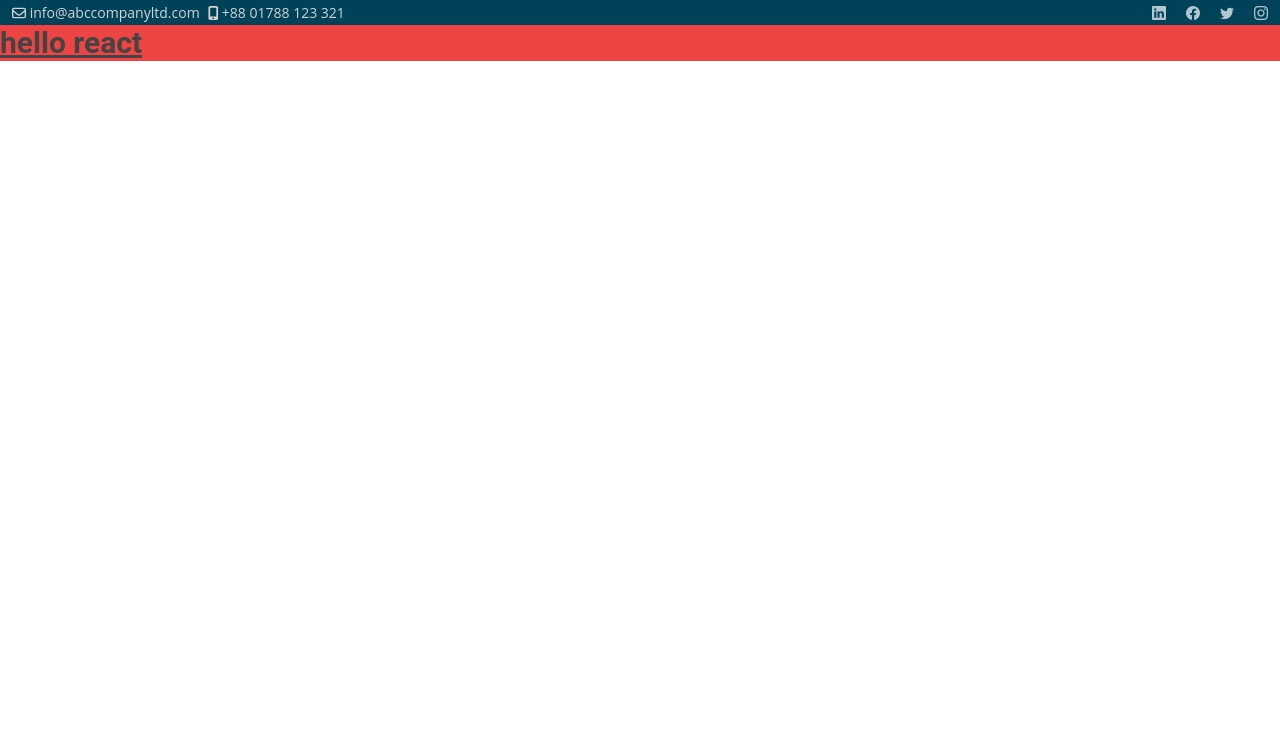
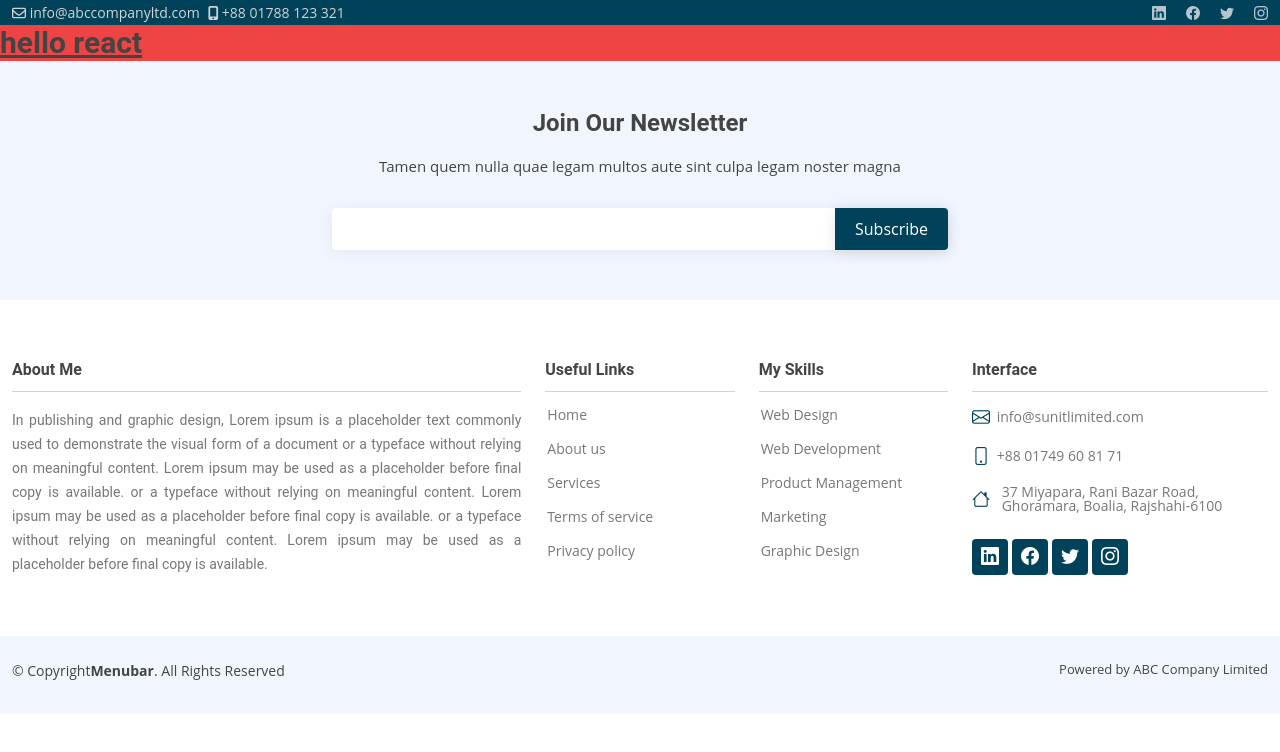
Before and after one commit to jakir-ruet/mjakaria, a React (Create React App) app: page / in a window 1280 px wide. Shown: the top 752 px of the page. Built offline with nearby package versions, Linux system fonts and the light colour scheme.

Commit message:
footer design going on

```diff
--- a/src/App.tsx
+++ b/src/App.tsx
@@ -1,11 +1,13 @@
 import React from 'react';
 import Topbar from './components/hoc/website/topbar/Topbar';
+import Footer from './components/hoc/website/footer/Footer';
 
 function App() {
   return (
     <>
       <Topbar />
       <h1 className="text-3xl font-bold underline bg-red-500">hello react</h1>
+      <Footer />
     </>
   );
 }
--- /dev/null
+++ b/src/components/hoc/website/footer/Footer.tsx
@@ -0,0 +1,158 @@
+import SocialContact from '../../../social-contact/SocialContact';
+import './Style.css';
+const Footer = () => {
+  return (
+    <footer id="footer">
+      <div className="footer-newsletter">
+        <div className="container">
+          <div className="row justify-content-center">
+            <div className="col-lg-6">
+              <h4>Join Our Newsletter</h4>
+              <p>
+                Tamen quem nulla quae legam multos aute sint culpa legam noster
+                magna
+              </p>
+              <form action="" method="post">
+                <input type="email" name="email" />
+                <input type="submit" value="Subscribe" />
+              </form>
+            </div>
+          </div>
+        </div>
+      </div>
+
+      <div className="footer-top">
+        <div className="container">
+          <div className="row">
+            <div className="col-lg-5 col-md-6 footer-contact">
+              <h4>About Me</h4> <hr className="p-2" />
+              <p style={{ textAlign: 'justify' }}>
+                In publishing and graphic design, Lorem ipsum is a placeholder
+                text commonly used to demonstrate the visual form of a document
+                or a typeface without relying on meaningful content. Lorem ipsum
+                may be used as a placeholder before final copy is available. or
+                a typeface without relying on meaningful content. Lorem ipsum
+                may be used as a placeholder before final copy is available. or
+                a typeface without relying on meaningful content. Lorem ipsum
+                may be used as a placeholder before final copy is available.
+              </p>
+            </div>
+
+            <div className="col-lg-2 col-md-6 footer-links">
+              <h4>Useful Links</h4> <hr className="p-2" />
+              <ul>
+                <li>
+                  <i className="bx bx-chevron-right"></i> <a href="#">Home</a>
+                </li>
+                <li>
+                  <i className="bx bx-chevron-right"></i>
+                  <a href="#">About us</a>
+                </li>
+                <li>
+                  <i className="bx bx-chevron-right"></i>
+                  <a href="#">Services</a>
+                </li>
+                <li>
+                  <i className="bx bx-chevron-right"></i>
+                  <a href="#">Terms of service</a>
+                </li>
+                <li>
+                  <i className="bx bx-chevron-right"></i>
+                  <a href="#">Privacy policy</a>
+                </li>
+              </ul>
+            </div>
+
+            <div className="col-lg-2 col-md-6 footer-links">
+              <h4>My Skills</h4> <hr className="p-2" />
+              <ul>
+                <li>
+                  <i className="bx bx-chevron-right"></i>
+                  <a href="#">Web Design</a>
+                </li>
+                <li>
+                  <i className="bx bx-chevron-right"></i>
+                  <a href="#">Web Development</a>
+                </li>
+                <li>
+                  <i className="bx bx-chevron-right"></i>
+                  <a href="#">Product Management</a>
+                </li>
+                <li>
+                  <i className="bx bx-chevron-right"></i>
+                  <a href="#">Marketing</a>
+                </li>
+                <li>
+                  <i className="bx bx-chevron-right"></i>
+                  <a href="#">Graphic Design</a>
+                </li>
+              </ul>
+            </div>
+
+            <div className="col-lg-3 col-md-6 footer-links">
+              <h4>Interface</h4> <hr className="p-2" />
+              <ul>
+                <li>
+                  <i className="bi bi-envelope">&nbsp;</i>
+                  <a href="/" style={{ cursor: 'pointer' }}>
+                    info@sunitlimited.com
+                  </a>
+                </li>
+                <li>
+                  <i className="bi bi-phone">&nbsp;</i>
+                  <a href="/" style={{ cursor: 'pointer' }}>
+                    +88 01749 60 81 71
+                  </a>
+                </li>
+                <li>
+                  <i className="bi bi-house">&nbsp;</i>
+                  <a href="/" style={{ cursor: 'pointer' }}>
+                    <p style={{ paddingLeft: '5px' }}>
+                      37 Miyapara, Rani Bazar Road, <br /> Ghoramara, Boalia,
+                      Rajshahi-6100
+                    </p>
+                  </a>
+                </li>
+              </ul>
+              <div className="social-links mt-3">
+                <SocialContact
+                  solialLink="http://www.abc.com"
+                  socialLinkTarget="_blank"
+                  solialIcon={<i className="bi bi-linkedin"></i>}
+                />
+                <SocialContact
+                  solialLink="http://www.abc.com"
+                  socialLinkTarget="_blank"
+                  solialIcon={<i className="bi bi-facebook"></i>}
+                />
+                <SocialContact
+                  solialLink="http://www.abc.com"
+                  socialLinkTarget="_blank"
+                  solialIcon={<i className="bi bi-twitter"></i>}
+                />
+                <SocialContact
+                  solialLink="http://www.abc.com"
+                  socialLinkTarget="_blank"
+                  solialIcon={<i className="bi bi-instagram"></i>}
+                />
+              </div>
+            </div>
+          </div>
+        </div>
+      </div>
+      <div className="container py-4">
+        <div className="copyright">
+          &copy; Copyright
+          <strong>
+            <span>Menubar</span>
+          </strong>
+          . All Rights Reserved
+        </div>
+        <div className="credits">
+          Powered by <a href="https://abccompanyltd.com">ABC Company Limited</a>
+        </div>
+      </div>
+    </footer>
+  );
+};
+export default Footer;
--- /dev/null
+++ b/src/components/hoc/website/footer/Style.css
@@ -0,0 +1,179 @@
+/*--------------------------------------------------------------
+# Footer
+--------------------------------------------------------------*/
+#footer {
+  background: #fff;
+  padding: 0 0 30px 0;
+  color: #444444;
+  font-size: 14px;
+  background: #f1f6fe;
+}
+
+#footer .footer-newsletter {
+  padding: 50px 0;
+  background: #f1f6fe;
+  text-align: center;
+  font-size: 15px;
+}
+
+#footer .footer-newsletter h4 {
+  font-size: 24px;
+  margin: 0 0 20px 0;
+  padding: 0;
+  line-height: 1;
+  font-weight: 600;
+}
+
+#footer .footer-newsletter form {
+  margin-top: 30px;
+  background: #fff;
+  padding: 6px 10px;
+  position: relative;
+  border-radius: 4px;
+  box-shadow: 0px 2px 15px rgba(0, 0, 0, 0.06);
+  text-align: left;
+}
+
+#footer .footer-newsletter form input[type='email'] {
+  border: 0;
+  padding: 4px 8px;
+  width: calc(100% - 100px);
+}
+
+#footer .footer-newsletter form input[type='submit'] {
+  position: absolute;
+  top: 0;
+  right: 0;
+  bottom: 0;
+  border: 0;
+  background: none;
+  font-size: 16px;
+  padding: 0 20px;
+  background: #00425a;
+  color: #fff;
+  transition: 0.3s;
+  border-radius: 0 4px 4px 0;
+  box-shadow: 0px 2px 15px rgba(0, 0, 0, 0.1);
+}
+
+#footer .footer-newsletter form input[type='submit']:hover {
+  background: #0d58ba;
+}
+
+#footer .footer-top {
+  padding: 60px 0 30px 0;
+  background: #fff;
+}
+
+#footer .footer-top .footer-contact {
+  margin-bottom: 30px;
+}
+
+#footer .footer-top .footer-contact h3 {
+  font-size: 24px;
+  margin: 0 0 15px 0;
+  padding: 2px 0 2px 0;
+  line-height: 1;
+  font-weight: 700;
+}
+
+#footer .footer-top .footer-contact h3 span {
+  color: #00425a;
+}
+
+#footer .footer-top .footer-contact p {
+  font-size: 14px;
+  line-height: 24px;
+  margin-bottom: 0;
+  font-family: 'Roboto', sans-serif;
+  color: #777777;
+}
+
+#footer .footer-top h4 {
+  font-size: 16px;
+  font-weight: bold;
+  color: #444444;
+  position: relative;
+  padding-bottom: 12px;
+}
+
+#footer .footer-top .footer-links {
+  margin-bottom: 30px;
+}
+
+#footer .footer-top .footer-links ul {
+  list-style: none;
+  padding: 0;
+  margin: 0;
+}
+
+#footer .footer-top .footer-links ul i {
+  padding-right: 2px;
+  color: #00425a;
+  font-size: 18px;
+  line-height: 1;
+}
+
+#footer .footer-top .footer-links ul li {
+  padding: 10px 0;
+  display: flex;
+  align-items: center;
+}
+
+#footer .footer-top .footer-links ul li:first-child {
+  padding-top: 0;
+}
+
+#footer .footer-top .footer-links ul a {
+  color: #777777;
+  transition: 0.3s;
+  display: inline-block;
+  line-height: 1;
+}
+
+#footer .footer-top .footer-links ul a:hover {
+  text-decoration: none;
+  color: #00425a;
+}
+
+#footer .footer-top .social-links a {
+  font-size: 18px;
+  display: inline-block;
+  background: #00425a;
+  color: #fff;
+  line-height: 1;
+  padding: 8px 0;
+  margin-right: 4px;
+  border-radius: 4px;
+  text-align: center;
+  width: 36px;
+  height: 36px;
+  transition: 0.3s;
+}
+
+#footer .footer-top .social-links a:hover {
+  background: #3b8af2;
+  color: #fff;
+  text-decoration: none;
+}
+
+#footer .copyright {
+  text-align: center;
+  float: left;
+}
+
+#footer .credits {
+  float: right;
+  text-align: center;
+  font-size: 13px;
+  color: #444444;
+}
+
+@media (max-width: 768px) {
+  #footer .copyright,
+  #footer .credits {
+    float: none;
+    text-align: center;
+    padding: 2px 0;
+  }
+}
--- /dev/null
+++ b/src/components/hoc/website/footer/components/ContactAddress.tsx
@@ -0,0 +1,4 @@
+const ContactAddress = () => {
+  return <div></div>;
+};
+export default ContactAddress;
```
